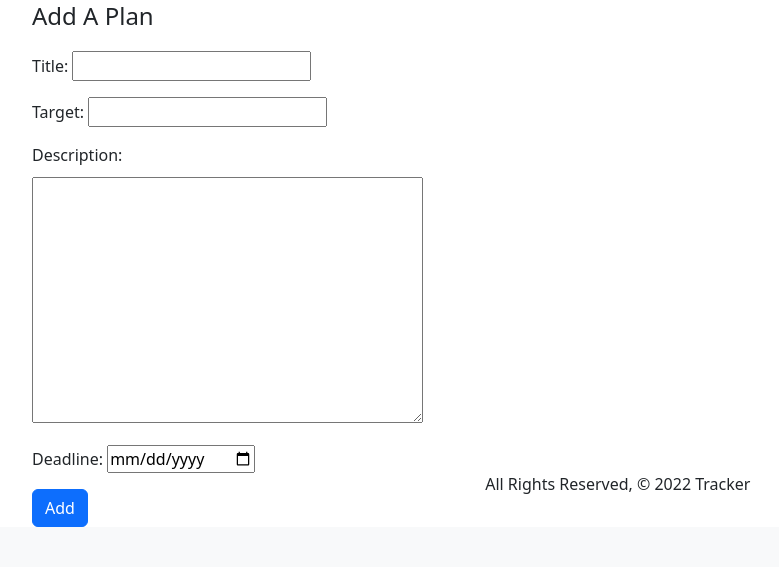
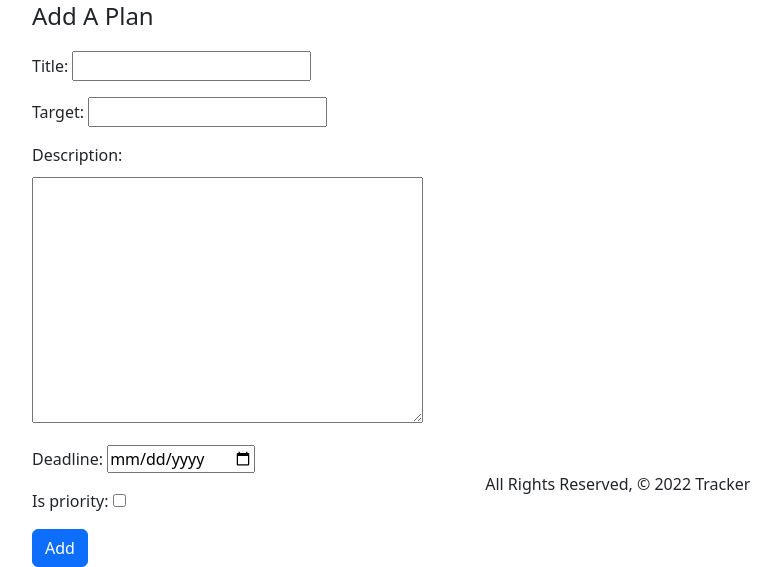
Before and after one commit to Leo-GeZhao/Tracker, a Django app: page / in a window 1280 px wide. Shown: the part 304-871 px from the top of the page, without its empty margins (18-797 px from the left). Before the commit the page ends 831 px from the top, so only its background shows below. Run offline with Django 4.2, Linux system fonts and the light colour scheme; data that the repository does not hold is empty.

Commit message:
finish project

```diff
--- a/main_app/models.py
+++ b/main_app/models.py
@@ -8,6 +8,7 @@ class Plan(models.Model):
     description = models.CharField(max_length = 200)
     deadline = models.DateField()
     create_date = models.DateField(auto_now_add = True)
+    is_priority = models.BooleanField(default = False)
 
     def __str__(self):
         return f"{self.title} estimated to be complete at {self.deadline}, which is created on {self.create_date}"
--- a/main_app/templates/index.html
+++ b/main_app/templates/index.html
@@ -37,6 +37,13 @@
                                 {% endfor %}
                             </div>
                         </div>
+                        <div id="add_priority" class="form-check form-switch" style="margin-top:10px;">
+                            <form action="{% url 'add_priority' plan.id %}" method="post">
+                                {% csrf_token %}
+                                <input class="form-check-input" type="checkbox" id="flexSwitchCheckChecked" onchange="document.getElementById('add_priority').submit()" checked>
+                                <label class="form-check-label" for="flexSwitchCheckChecked">Mark as priority</label>
+                            </form>
+                        </div>
                       </div>
                     </div>
                 </div>
--- a/main_app/urls.py
+++ b/main_app/urls.py
@@ -8,6 +8,7 @@ urlpatterns = [
     path('plan/<int:plan_id>/', views.plan_detail, name='plan_detail'),
     path('plan/<int:plan_id>/delete/', views.delete_plan, name='delete_plan'),
     path('plan/<int:pk>/update/', views.PlanUpdate.as_view(), name='update_plan'),
+    path('plan/<int:plan_id>/add_priority', views.add_priority, name='add_priority'),
 
     path('plan/<int:plan_id>/add_progress', views.add_progress, name='add_progress'),
     path('plan/<int:plan_id>/delete_progress/<progress_id>', views.delete_progress, name='delete_progress'),
--- a/main_app/views.py
+++ b/main_app/views.py
@@ -38,6 +38,15 @@ def delete_plan(request, plan_id):
     Plan.objects.get(id = plan_id).delete()
     return redirect('index')
 
+def add_priority(request, plan_id):
+    plan = Plan.objects.filter(id = plan_id)
+    plan_is_priority = Plan.objects.values_list('is_priority',flat = True).get(id = plan_id)
+    if plan_is_priority:
+        plan.update(is_priority = False)
+    else:
+        plan.update(is_priority = True)
+    return redirect('index')
+
 class PlanUpdate(UpdateView):
     model = Plan
     form_class = UpdatePlanForm
```
Also changed, not shown: main_app/migrations/0008_plan_is_priority.py (added).
